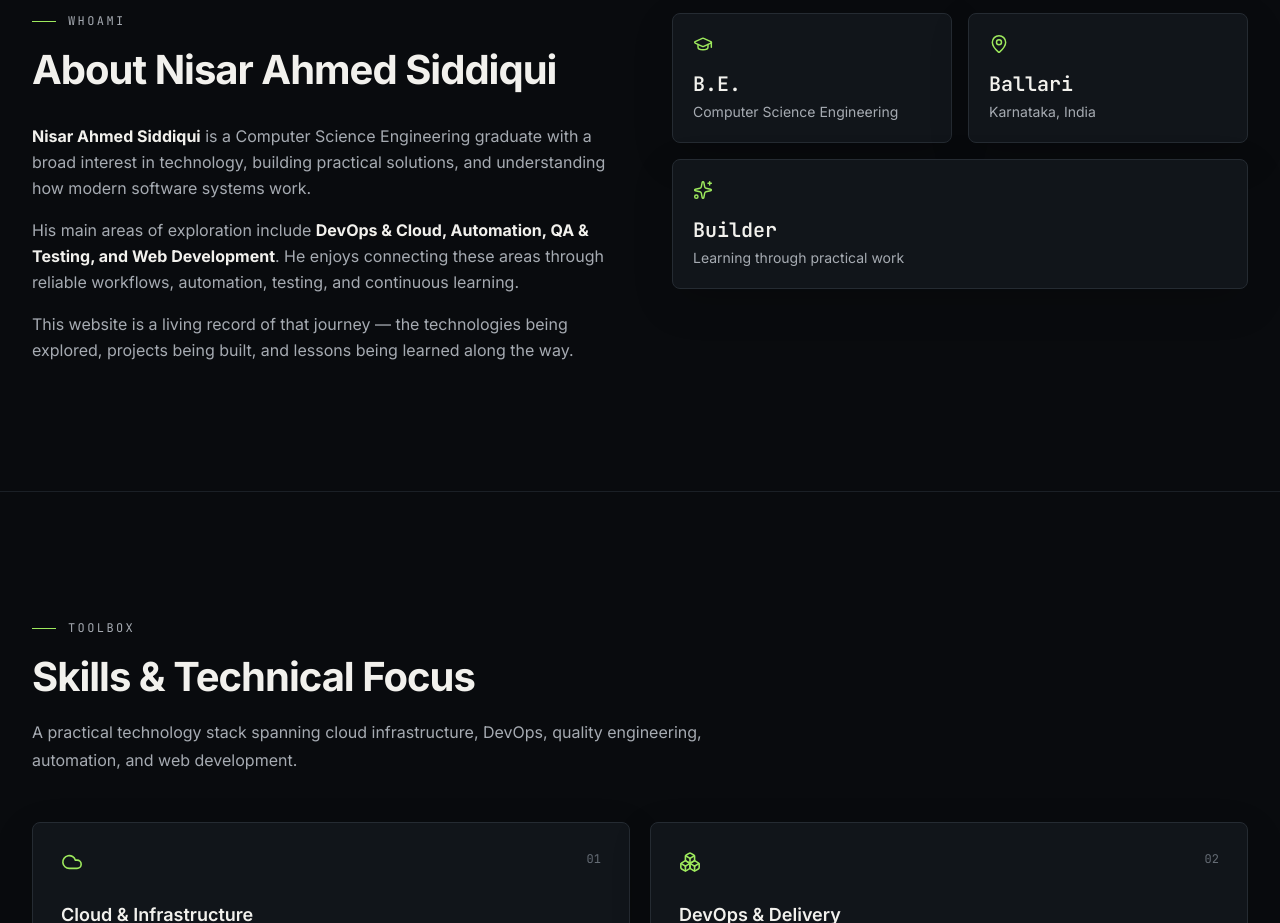
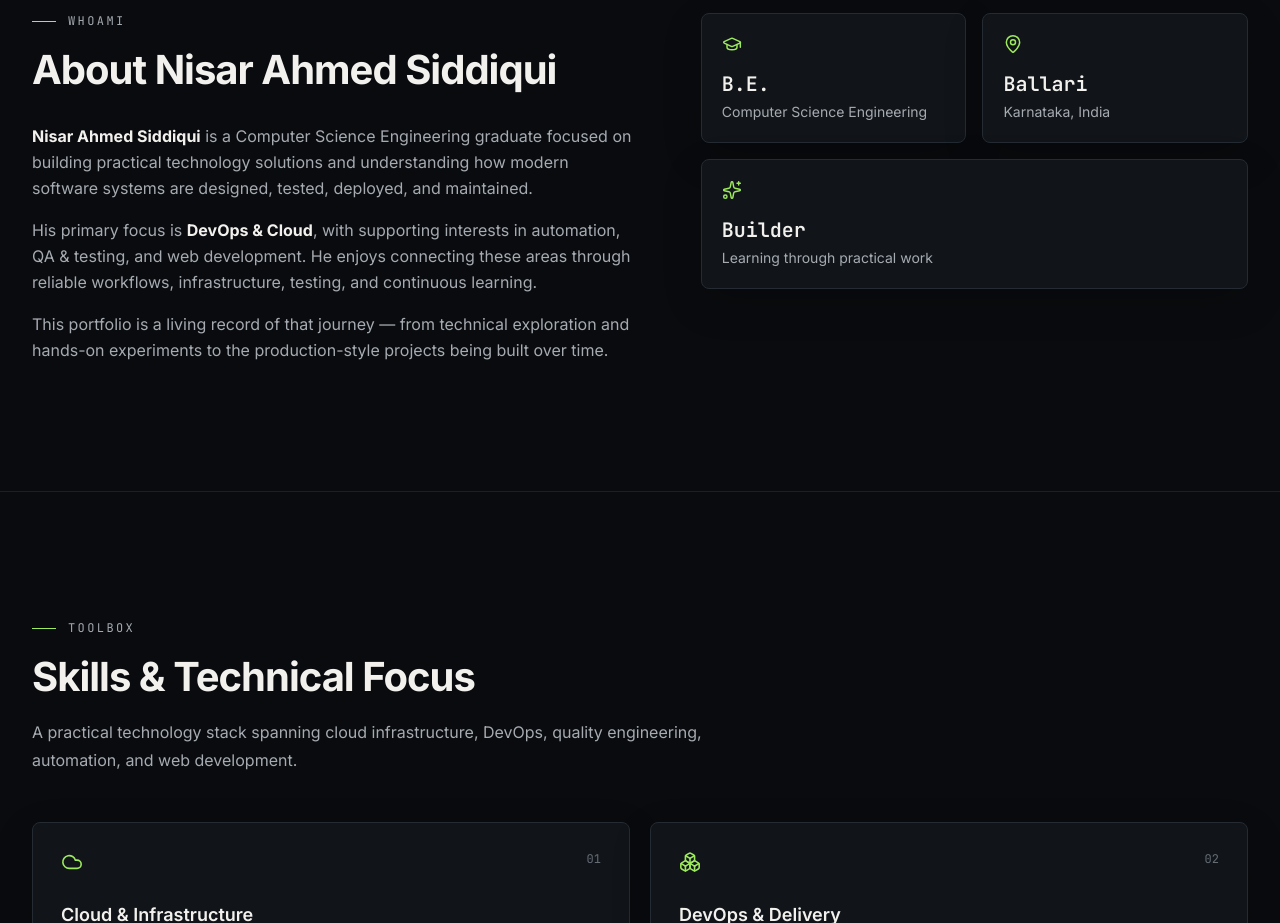
Before and after one commit to Nissar005/Nisar-Ahmed-Portfolio, a React (Vite) app: page / in a window 1280 px wide. Shown: the part 860-1783 px from the top of the page. Built offline with nearby package versions, Linux system fonts and the light colour scheme.

Commit message:
Polish About section for clearer professional positioning

```diff
--- a/src/sections/About.tsx
+++ b/src/sections/About.tsx
@@ -11,18 +11,18 @@ const highlights = [
 export default function About() {
   return (
     <section id="about" className="py-24 sm:py-32 border-t border-line-soft">
-      <div className="max-w-7xl mx-auto px-5 sm:px-8 grid lg:grid-cols-2 gap-16 items-start">
+      <div className="max-w-7xl mx-auto px-5 sm:px-8 grid lg:grid-cols-[1.05fr_0.95fr] gap-16 items-start">
         <div>
           <SectionHeading eyebrow="whoami" title="About Nisar Ahmed Siddiqui" />
-          <div className="mt-7 space-y-4 text-ink-dim leading-relaxed">
+          <div className="mt-7 space-y-4 text-ink-dim leading-relaxed max-w-2xl">
             <p>
-              <strong className="text-ink">Nisar Ahmed Siddiqui</strong> is a Computer Science Engineering graduate with a broad interest in technology, building practical solutions, and understanding how modern software systems work.
+              <strong className="text-ink">Nisar Ahmed Siddiqui</strong> is a Computer Science Engineering graduate focused on building practical technology solutions and understanding how modern software systems are designed, tested, deployed, and maintained.
             </p>
             <p>
-              His main areas of exploration include <strong className="text-ink">DevOps &amp; Cloud, Automation, QA &amp; Testing, and Web Development</strong>. He enjoys connecting these areas through reliable workflows, automation, testing, and continuous learning.
+              His primary focus is <strong className="text-ink">DevOps &amp; Cloud</strong>, with supporting interests in automation, QA &amp; testing, and web development. He enjoys connecting these areas through reliable workflows, infrastructure, testing, and continuous learning.
             </p>
             <p>
-              This website is a living record of that journey — the technologies being explored, projects being built, and lessons being learned along the way.
+              This portfolio is a living record of that journey — from technical exploration and hands-on experiments to the production-style projects being built over time.
             </p>
           </div>
         </div>
```
